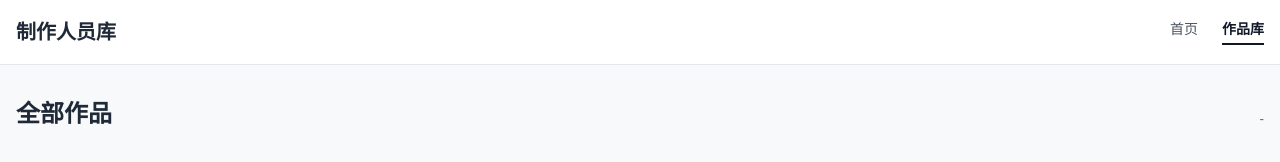
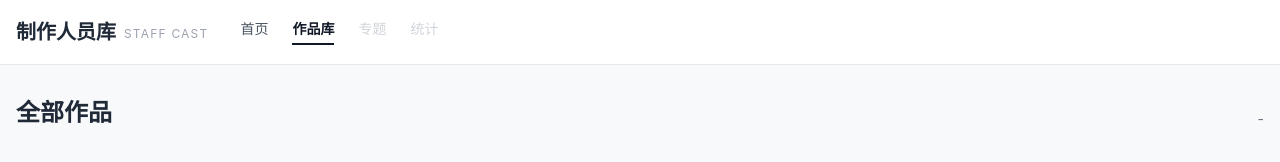
Before and after one commit to Baioom/AniSTAFF, a plain HTML site: page anime.html in a window 1280 px wide. Drawn offline with nearby package versions, Linux system fonts and the light colour scheme.

Commit message:
Add files via upload

```diff
--- a/anime.html
+++ b/anime.html
@@ -6,27 +6,37 @@
     <title>作品库 - 制作人员库</title>
     <script src="https://cdn.tailwindcss.com"></script>
     <style>
-        body { background-color: #f8f9fa; }
+        body { font-family: -apple-system, BlinkMacSystemFont, "Segoe UI", Roboto, "Helvetica Neue", Arial, sans-serif; background-color: #f8f9fa; }
         .empty-state { display: flex; flex-direction: column; align-items: center; justify-content: center; padding: 4rem 0; color: #9ca3af; font-size: 14px; }
     </style>
 </head>
 <body class="text-gray-800">
 
-    <header class="bg-white border-b border-gray-200">
+    <!-- 顶部导航 (完全和 index.html 保持一致) -->
+    <header class="bg-white border-b border-gray-200 sticky top-0 z-50">
         <div class="max-w-7xl mx-auto px-4 h-16 flex items-center justify-between">
-            <a href="index.html" class="text-xl font-bold">制作人员库</a>
-            <nav class="flex gap-6 text-sm text-gray-600">
-                <a href="index.html" class="hover:text-gray-900">首页</a>
-                <a href="anime.html" class="font-bold text-gray-900 border-b-2 border-gray-900 pb-1">作品库</a>
-            </nav>
+            <div class="flex items-center gap-8">
+                <a href="index.html" class="text-xl font-bold flex items-end gap-2">
+                    制作人员库 <span class="text-xs text-gray-400 font-normal mb-1 tracking-widest">STAFF CAST</span>
+                </a>
+                <nav class="hidden md:flex gap-6 text-sm text-gray-600">
+                    <a href="index.html" class="hover:text-gray-900 transition">首页</a>
+                    <a href="anime.html" class="font-bold text-gray-900 border-b-2 border-gray-900 pb-1">作品库</a>
+                    <span class="text-gray-300 cursor-not-allowed" title="开发中">专题</span>
+                    <span class="text-gray-300 cursor-not-allowed" title="开发中">统计</span>
+                </nav>
+            </div>
         </div>
     </header>
 
+    <!-- 主体内容 -->
     <main class="max-w-7xl mx-auto px-4 py-8">
         <div class="flex justify-between items-end mb-8">
             <h1 class="text-2xl font-bold">全部作品</h1>
             <span class="text-sm text-gray-500" id="totalCount">-</span>
         </div>
+
+        <!-- 作品网格 -->
         <div id="animeGrid" class="grid grid-cols-2 md:grid-cols-4 gap-6">
             <!-- 动态注入区域 -->
         </div>
```
